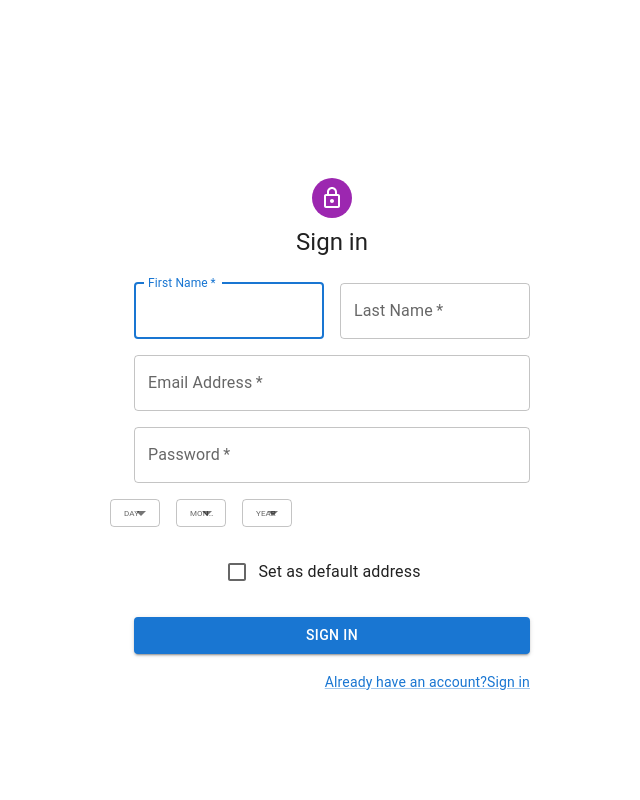
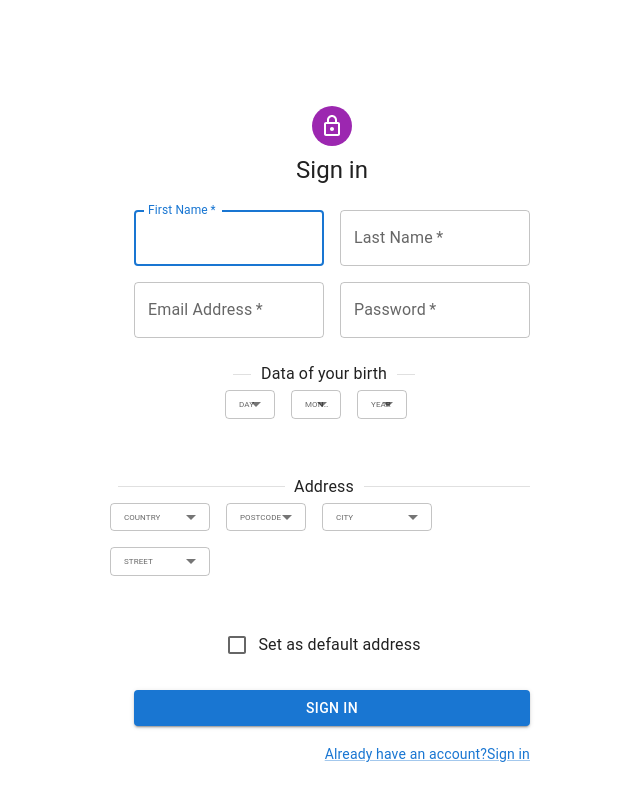
Before and after one commit to maybe-skiFF/eCommerce-Application, a React (Vite) app: page /registration in a window 1280 px wide. Shown: the whole page, without its empty margins (308-948 px from the left). Built offline with nearby package versions, Linux system fonts and the light colour scheme.

Commit message:
feat: add addresses, states for country, city, postCode and street

```diff
--- /dev/null
+++ b/src/components/forms/AddressBlock.tsx
@@ -0,0 +1,155 @@
+import { useState } from 'react';
+import {
+  Box,
+  Grid,
+  FormControl,
+  InputLabel,
+  SelectChangeEvent,
+  MenuItem,
+  Select,
+  Divider,
+} from '@mui/material';
+
+import { AddressInterface } from 'src/utils/interfaces';
+import { SERVICE_MESSAGES, addresses } from 'src/constants/SERVICE_MESSAGES';
+export const AddressBlock = () => {
+  const [country, setCountry] = useState<string>('');
+  const [postCode, setPostCode] = useState<string>('');
+  const [city, setCity] = useState<string>('');
+  const [street, setStreet] = useState<string>('');
+
+  const handleCountryChange = (event: SelectChangeEvent) => {
+    setCountry(event.target.value);
+  };
+  const handlePostCodeChange = (event: SelectChangeEvent) => {
+    setPostCode(event.target.value);
+  };
+  const handleCityChange = (event: SelectChangeEvent) => {
+    setCity(event.target.value);
+  };
+  const handleStreetChange = (event: SelectChangeEvent) => {
+    setStreet(event.target.value);
+  };
+  const currCountry: AddressInterface = addresses[`${country}`];
+  const getCountryItems = Object.keys(addresses).map(country => {
+    return (
+      <MenuItem
+        divider={true}
+        value={country}
+        key={country}
+        sx={{ width: 1, fontSize: '50%' }}
+      >
+        {country}
+      </MenuItem>
+    );
+  });
+  const getCityItems = country
+    ? Object.values(currCountry.city).map(city => {
+        return (
+          <MenuItem
+            divider={true}
+            value={city}
+            key={city}
+            sx={{ width: 1, fontSize: '50%' }}
+          >
+            {city}
+          </MenuItem>
+        );
+      })
+    : '';
+  const getPostCodeItems = country
+    ? Object.values(currCountry.postCode).map(code => {
+        return (
+          <MenuItem
+            divider={true}
+            value={code}
+            key={code}
+            sx={{ width: 1, fontSize: '50%' }}
+          >
+            {code}
+          </MenuItem>
+        );
+      })
+    : '';
+  const getStreetItems = country
+    ? Object.values(currCountry.street).map(street => {
+        return (
+          <MenuItem
+            divider={true}
+            value={street}
+            key={street}
+            sx={{ width: 1, fontSize: '50%' }}
+          >
+            {street}
+          </MenuItem>
+        );
+      })
+    : '';
+  return (
+    <Box sx={{ mt: 3, mb: 3, mr: 'auto', ml: 'auto', minWidth: 120 }}>
+      <Divider sx={{ mb: 1.5 }}>Address</Divider>
+      <Grid container spacing={2}>
+        <FormControl sx={{ m: 1, minWidth: 100 }} size="small">
+          <InputLabel id="country" sx={{ fontSize: '50%' }}>
+            {SERVICE_MESSAGES.country}
+          </InputLabel>
+          <Select
+            labelId="country"
+            id="country"
+            value={country}
+            label="country"
+            sx={{ fontSize: '50%' }}
+            onChange={handleCountryChange}
+          >
+            {getCountryItems}
+          </Select>
+        </FormControl>
+        <FormControl sx={{ m: 1, minWidth: 80 }} size="small">
+          <InputLabel id="postCode" sx={{ fontSize: '50%' }}>
+            {SERVICE_MESSAGES.postCode}
+          </InputLabel>
+          <Select
+            labelId="postCode"
+            id="postCode"
+            value={postCode}
+            label="postCode"
+            sx={{ fontSize: '50%' }}
+            onChange={handlePostCodeChange}
+          >
+            {getPostCodeItems}
+          </Select>
+        </FormControl>
+        <FormControl sx={{ m: 1, minWidth: 110 }} size="small">
+          <InputLabel id="city" sx={{ fontSize: '50%' }}>
+            {SERVICE_MESSAGES.city}
+          </InputLabel>
+          <Select
+            labelId="city"
+            id="city"
+            value={city}
+            label="city"
+            sx={{ fontSize: '50%' }}
+            onChange={handleCityChange}
+          >
+            {getCityItems}
+          </Select>
+        </FormControl>
+        <FormControl sx={{ m: 1, minWidth: 100 }} size="small">
+          <InputLabel id="street" sx={{ fontSize: '50%' }}>
+            {SERVICE_MESSAGES.street}
+          </InputLabel>
+          <Select
+            labelId="street"
+            id="street"
+            value={street}
+            label="street"
+            sx={{ fontSize: '50%' }}
+            onChange={handleStreetChange}
+          >
+            {getStreetItems}
+          </Select>
+        </FormControl>
+      </Grid>
+    </Box>
+  );
+};
--- a/src/components/forms/AgeBlock.tsx
+++ b/src/components/forms/AgeBlock.tsx
@@ -1,4 +1,4 @@
-import { FormEvent, useState } from 'react';
+import { useState } from 'react';
 import {
   Box,
   Grid,
@@ -7,6 +7,7 @@ import {
   SelectChangeEvent,
   MenuItem,
   Select,
+  Divider,
 } from '@mui/material';
 import { SERVICE_MESSAGES, months } from 'src/constants/SERVICE_MESSAGES';
 
@@ -20,17 +21,10 @@ for (let i = 2024; i > 1924; i--) {
 }
 
 export const AgeBlock = () => {
-  const [day, setDay] = useState('');
-  const [month, setMonth] = useState('');
-  const [year, setYear] = useState('');
-  const handleSubmit = (event: FormEvent<HTMLFormElement>) => {
-    event.preventDefault();
-    const data = new FormData(event.currentTarget);
-    console.log({
-      email: data.get('email'),
-      password: data.get('password'),
-    });
-  };
+  const [day, setDay] = useState<string>('');
+  const [month, setMonth] = useState<string>('');
+  const [year, setYear] = useState<string>('');
+
   const handleDayChange = (event: SelectChangeEvent) => {
     setDay(event.target.value);
   };
@@ -63,7 +57,8 @@ export const AgeBlock = () => {
     );
   });
   return (
-    <Box component="form" noValidate onSubmit={handleSubmit} sx={{ mt: 3 }}>
+    <Box sx={{ mt: 3, mb: 3, mr: 'auto', ml: 'auto', minWidth: 120 }}>
+      <Divider sx={{ mb: 1.5 }}>Data of your birth</Divider>
       <Grid container spacing={2}>
         <FormControl sx={{ m: 1, minWidth: 50 }} size="small">
           <InputLabel id="day" sx={{ fontSize: '50%' }}>
@@ -77,9 +72,6 @@ export const AgeBlock = () => {
             sx={{ fontSize: '50%' }}
             onChange={handleDayChange}
           >
-            <MenuItem value="">
-              <em>None</em>
-            </MenuItem>
             {getDaysItems}
           </Select>
         </FormControl>
@@ -95,9 +87,6 @@ export const AgeBlock = () => {
             sx={{ fontSize: '50%' }}
             onChange={handleMonthChange}
           >
-            <MenuItem value="">
-              <em>None</em>
-            </MenuItem>
             {getMonthsItems}
           </Select>
         </FormControl>
@@ -113,9 +102,6 @@ export const AgeBlock = () => {
             sx={{ fontSize: '50%' }}
             onChange={handleYearChange}
           >
-            <MenuItem value="">
-              <em>None</em>
-            </MenuItem>
             {getYearsItems}
           </Select>
         </FormControl>
--- a/src/components/forms/RegistrationBlock.tsx
+++ b/src/components/forms/RegistrationBlock.tsx
@@ -9,6 +9,7 @@ import {
 } from '@mui/material';
 
 import { AgeBlock } from './AgeBlock';
+import { AddressBlock } from './AddressBlock';
 import { SERVICE_MESSAGES } from 'src/constants/SERVICE_MESSAGES';
 export const RegistrationBlock = () => {
   const handleSubmit = (event: FormEvent<HTMLFormElement>) => {
@@ -43,7 +44,7 @@ export const RegistrationBlock = () => {
             autoComplete="family-name"
           />
         </Grid>
-        <Grid item xs={12}>
+        <Grid item xs={12} sm={6}>
           <TextField
             required
             fullWidth
@@ -53,7 +54,7 @@ export const RegistrationBlock = () => {
             autoComplete="email"
           />
         </Grid>
-        <Grid item xs={12}>
+        <Grid item xs={12} sm={6}>
           <TextField
             required
             fullWidth
@@ -64,7 +65,10 @@ export const RegistrationBlock = () => {
             autoComplete="new-password"
           />
         </Grid>
+
         <AgeBlock />
+        <AddressBlock />
+
         <Grid item xs={12}>
           <FormControlLabel
             control={<Checkbox value="allowExtraEmails" color="primary" />}
--- a/src/constants/SERVICE_MESSAGES.ts
+++ b/src/constants/SERVICE_MESSAGES.ts
@@ -1,3 +1,4 @@
+import { AddressInterface } from 'src/utils/interfaces';
 export const SERVICE_MESSAGES = {
   signIn: 'Sign in ',
   startCheck: 'start',
@@ -21,6 +22,10 @@ export const SERVICE_MESSAGES = {
   day: 'DAY',
   month: 'MONTH',
   year: 'YEAR',
+  country: 'COUNTRY',
+  postCode: 'POSTCODE',
+  city: 'CITY',
+  street: 'STREET',
 };
 
 export const months: string[] = [
@@ -37,3 +42,25 @@ export const months: string[] = [
   'November',
   'December',
 ];
+export const addresses: AddressInterface = {
+  Russia: {
+    city: ['Saint Peterburg'],
+    postCode: ['187015'],
+    street: ['Gorokhovaya', 'Naberezhnaya Kutuzova'],
+  },
+  Belarus: {
+    city: ['Minsk'],
+    postCode: ['220004'],
+    street: ['Aleksandrovskaya', 'Bolotnaya', 'Denisovskiy'],
+  },
+  Bulgaria: {
+    city: ['Sofia'],
+    postCode: ['1000'],
+    street: ['Alexander Weiner', 'Berezina'],
+  },
+  USA: {
+    city: ['New York'],
+    postCode: ['10001'],
+    street: ['Columbus Circle', 'Wooster Street'],
+  },
+};
```
Also changed, not shown: src/utils/interfaces.ts (+12 -0 lines).
